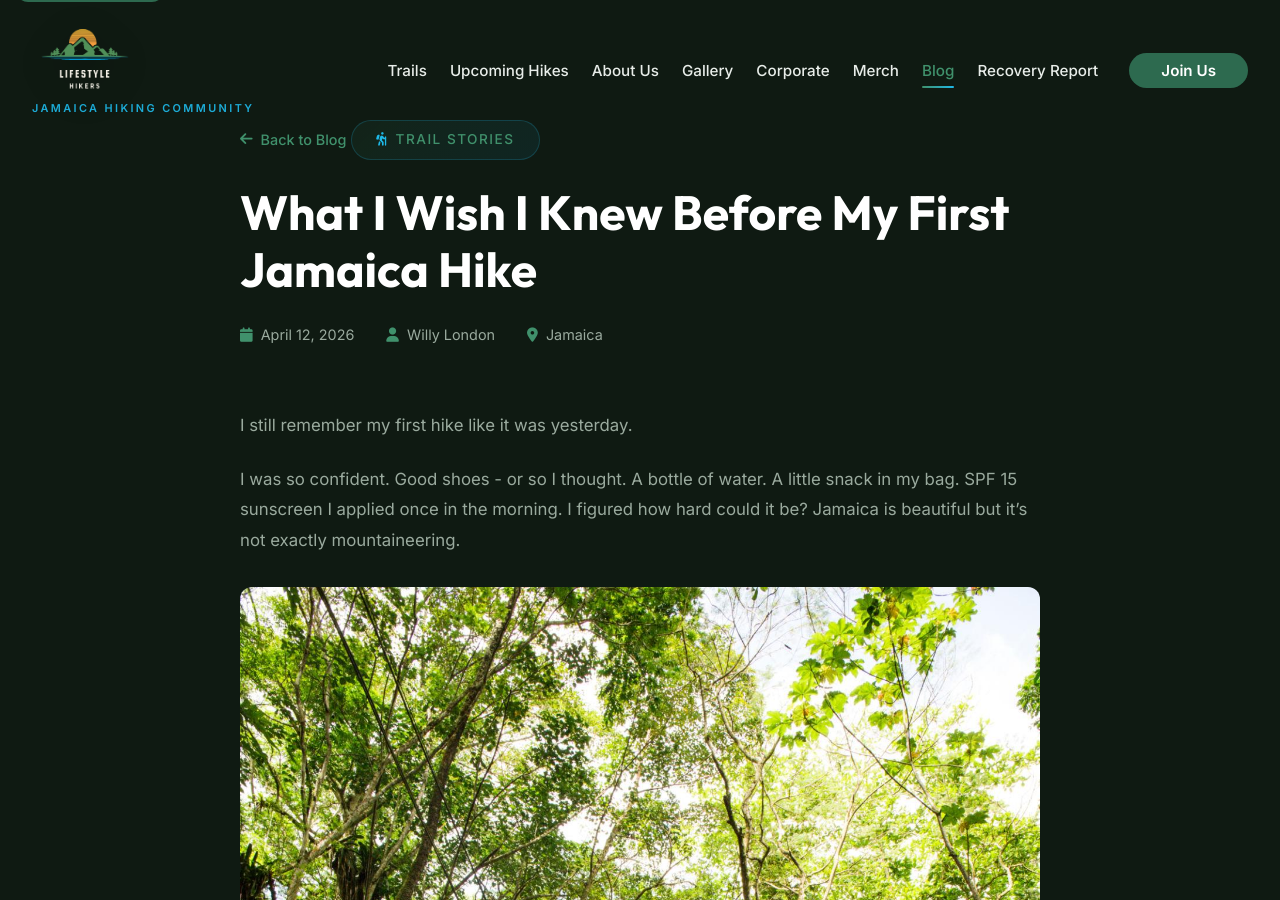
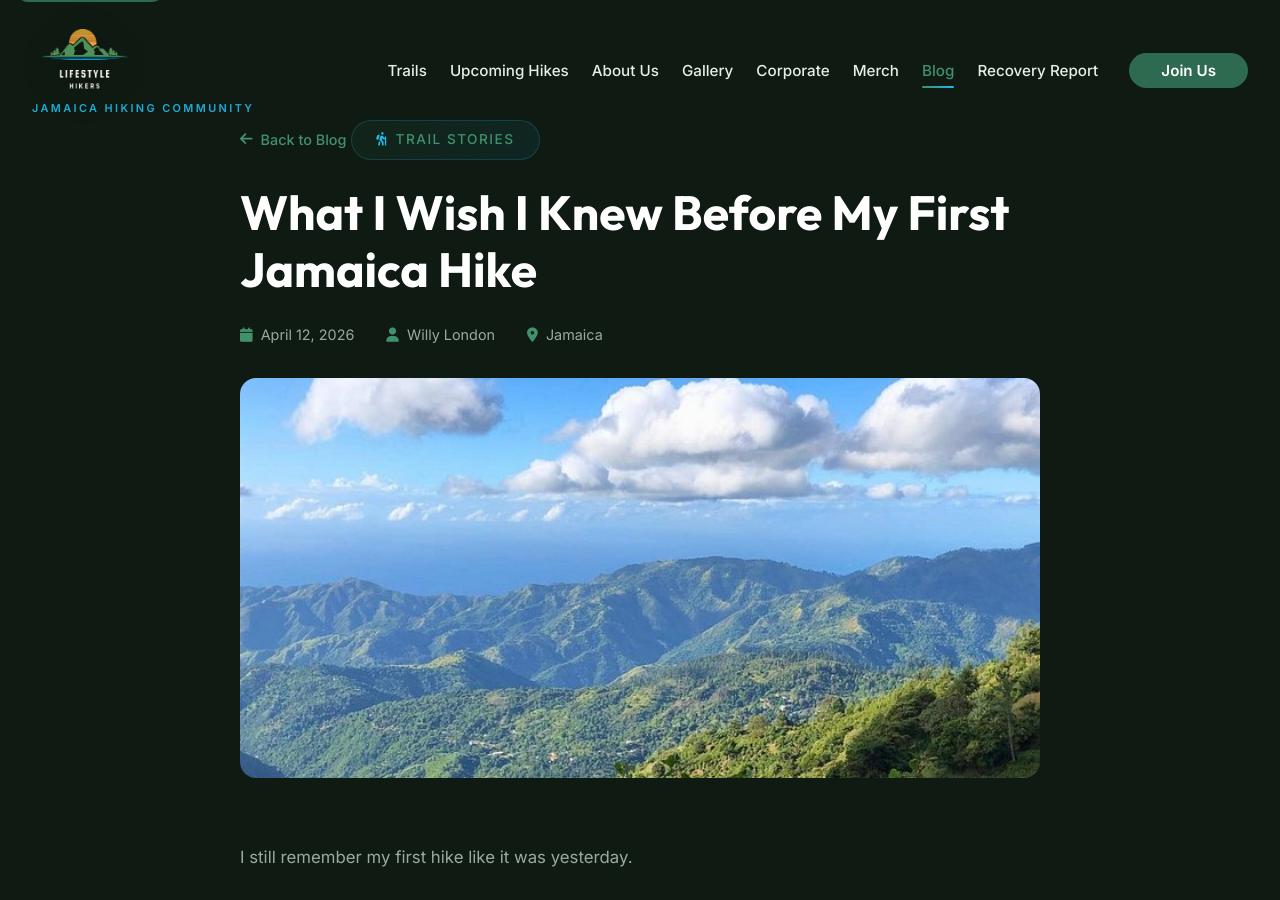
Before and after one commit to willylondon/lifestyle-hikers, a Jekyll site: the page built from _posts/2026-04-12-what-i-wish-i-knew-before-my-first-jamaica-hike.md, in a window 1280 px wide and 900 px high. Built offline with Jekyll 4.4.1, drawn with Linux system fonts in a browser that asks for light colours.

Commit message:
Update Blog Post “2026-04-12-what-i-wish-i-knew-before-my-first-jamaica-hike”

```diff
--- a/_posts/2026-04-12-what-i-wish-i-knew-before-my-first-jamaica-hike.md
+++ b/_posts/2026-04-12-what-i-wish-i-knew-before-my-first-jamaica-hike.md
@@ -6,6 +6,7 @@ date: 2026-04-12
 author: Willy London
 category: Trail Stories
 location: Jamaica
+image: /assets/images/uploads/blue-mountain-2026.jpg
 excerpt: The blisters, the sunburn, the dehydration - I learned everything the hard way. Here is the guide I wish someone gave me before I stepped onto my first Jamaican trail.
 layout: post
 ---
```
